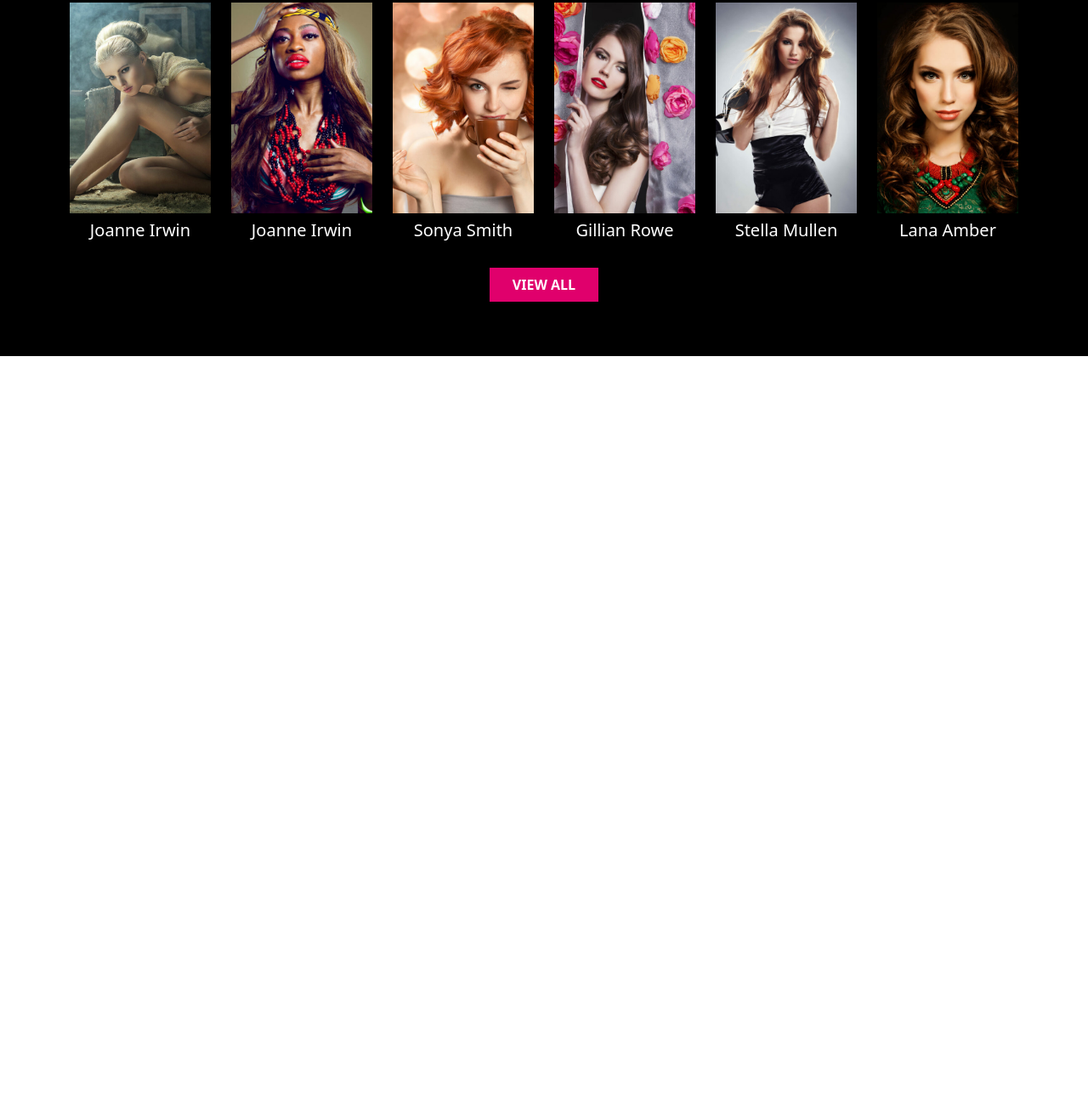
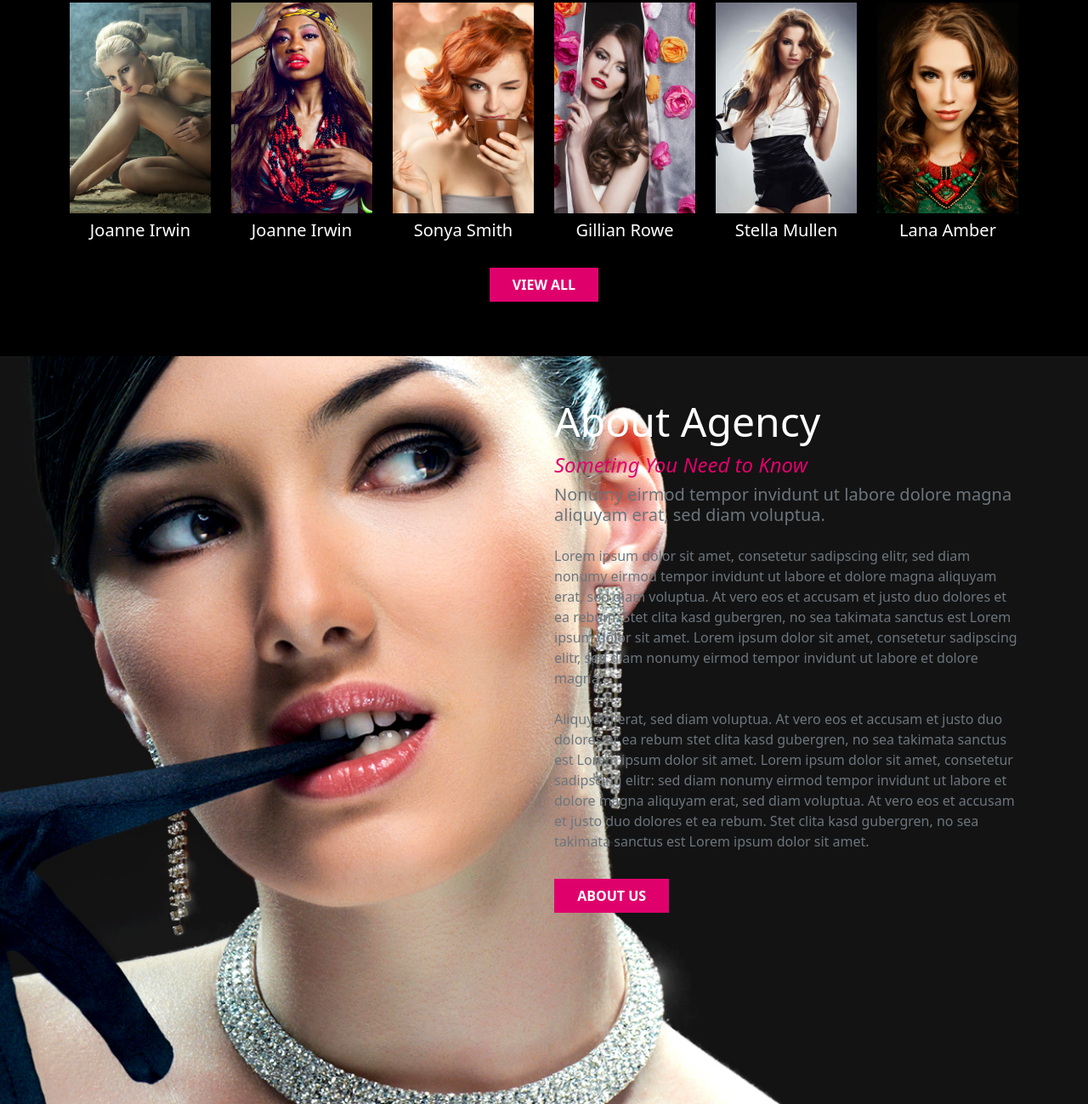
Before and after one commit to ParvinAlasgar/BeautyAgency-MPA, a website: page index.html in a window 1280 px wide. Shown: the part 1556-2855 px from the top of the page at 85% size. Before the commit the page ends 1975 px from the top, so only its background shows below. Drawn offline with nearby package versions, Linux system fonts and the light colour scheme; files that its build step writes are made by us from their sources.

Commit message:
add: added about section & updated extends.

```diff
--- a/assets/sass/pages/home.scss
+++ b/assets/sass/pages/home.scss
@@ -110,4 +110,19 @@
       @include button(#fff, $firstColor, #000, $firstColor);
     }
   }
+  // About
+  #about {
+    background-image: url(../images/section-background-1.jpg);
+    @extend %bckImg;
+    height: 55rem;
+    h2 {
+      font-size: 3rem;
+    }
+    h4 {
+      color: $firstColor;
+    }
+    a {
+      @include button(#fff, $firstColor, #000, $firstColor);
+    }
+  }
 }
--- a/assets/sass/utils/_extends.scss
+++ b/assets/sass/utils/_extends.scss
@@ -11,3 +11,8 @@
     transition: opacity 0.3s;
   }
 }
+%bckImg {
+  background-repeat: no-repeat;
+  background-size: cover;
+  background-size: cover cover;
+}
--- a/index.html
+++ b/index.html
@@ -745,6 +745,48 @@
           >
         </div>
       </section>
+      <!-- About -->
+      <section id="about">
+        <div class="container">
+          <div class="row">
+            <div class="col-lg-6"></div>
+            <div class="col-lg-6">
+              <div class="content py-5">
+                <h2 class="text-white">About Agency</h2>
+                <h4 class="fst-italic">Someting You Need to Know</h4>
+                <h5 class="text-secondary">
+                  Nonumy eirmod tempor invidunt ut labore dolore magna aliquyam
+                  erat, sed diam voluptua.
+                </h5>
+                <p class="text-secondary my-4">
+                  Lorem ipsum dolor sit amet, consetetur sadipscing elitr, sed
+                  diam nonumy eirmod tempor invidunt ut labore et dolore magna
+                  aliquyam erat, sed diam voluptua. At vero eos et accusam et
+                  justo duo dolores et ea rebum. Stet clita kasd gubergren, no
+                  sea takimata sanctus est Lorem ipsum dolor sit amet. Lorem
+                  ipsum dolor sit amet, consetetur sadipscing elitr, sed diam
+                  nonumy eirmod tempor invidunt ut labore et dolore magna.
+                </p>
+                <p class="text-secondary">
+                  Aliquyam erat, sed diam voluptua. At vero eos et accusam et
+                  justo duo dolores et ea rebum stet clita kasd gubergren, no
+                  sea takimata sanctus est Lorem ipsum dolor sit amet. Lorem
+                  ipsum dolor sit amet, consetetur sadipscing elitr: sed diam
+                  nonumy eirmod tempor invidunt ut labore et dolore magna
+                  aliquyam erat, sed diam voluptua. At vero eos et accusam et
+                  justo duo dolores et ea rebum. Stet clita kasd gubergren, no
+                  sea takimata sanctus est Lorem ipsum dolor sit amet.
+                </p>
+                <a
+                  class="text-decoration-none fw-bold d-inline-block my-3"
+                  href="#"
+                  >ABOUT US</a
+                >
+              </div>
+            </div>
+          </div>
+        </div>
+      </section>
     </main>
   </body>
 </html>
```
Also changed, not shown: assets/css/home.css, assets/images/section-background-1.jpg (added).
